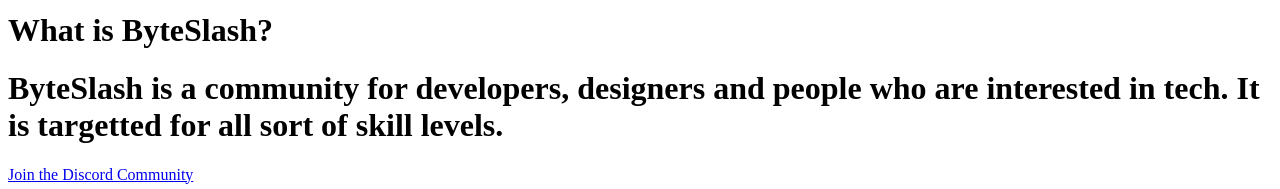
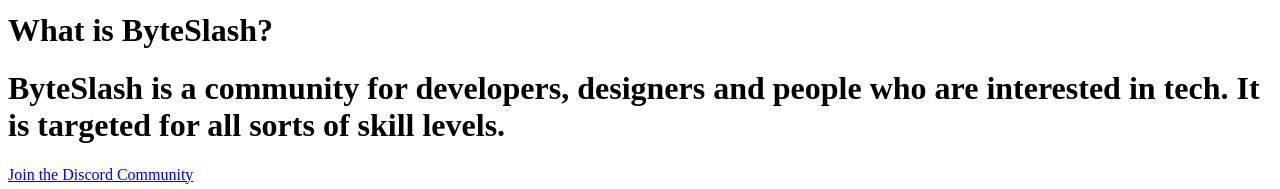
Before and after one commit to byteslash-hub/byteslash-website, a Next.js app: page / in a window 1280 px wide. Shown: the part 621-810 px from the top of the page. Built offline with nearby package versions, Linux system fonts and the light colour scheme.

Commit message:
fix typos

```diff
--- a/components/ByteText.component.tsx
+++ b/components/ByteText.component.tsx
@@ -6,7 +6,7 @@
       </h1>
       <h1 className="text-white w-full mt-10 text-xl xl:text-2xl mb-14 lg:mb-16 xl:mb-18 2xl:mb-20 ml-1 lg:ml-2">
         ByteSlash is a community for developers, designers and people who are
-        interested in tech. It is targetted for all sort of skill levels.
+        interested in tech. It is targeted for all sorts of skill levels.
       </h1>
       <a
         href="https://discord.gg/G6VemATM"
```
